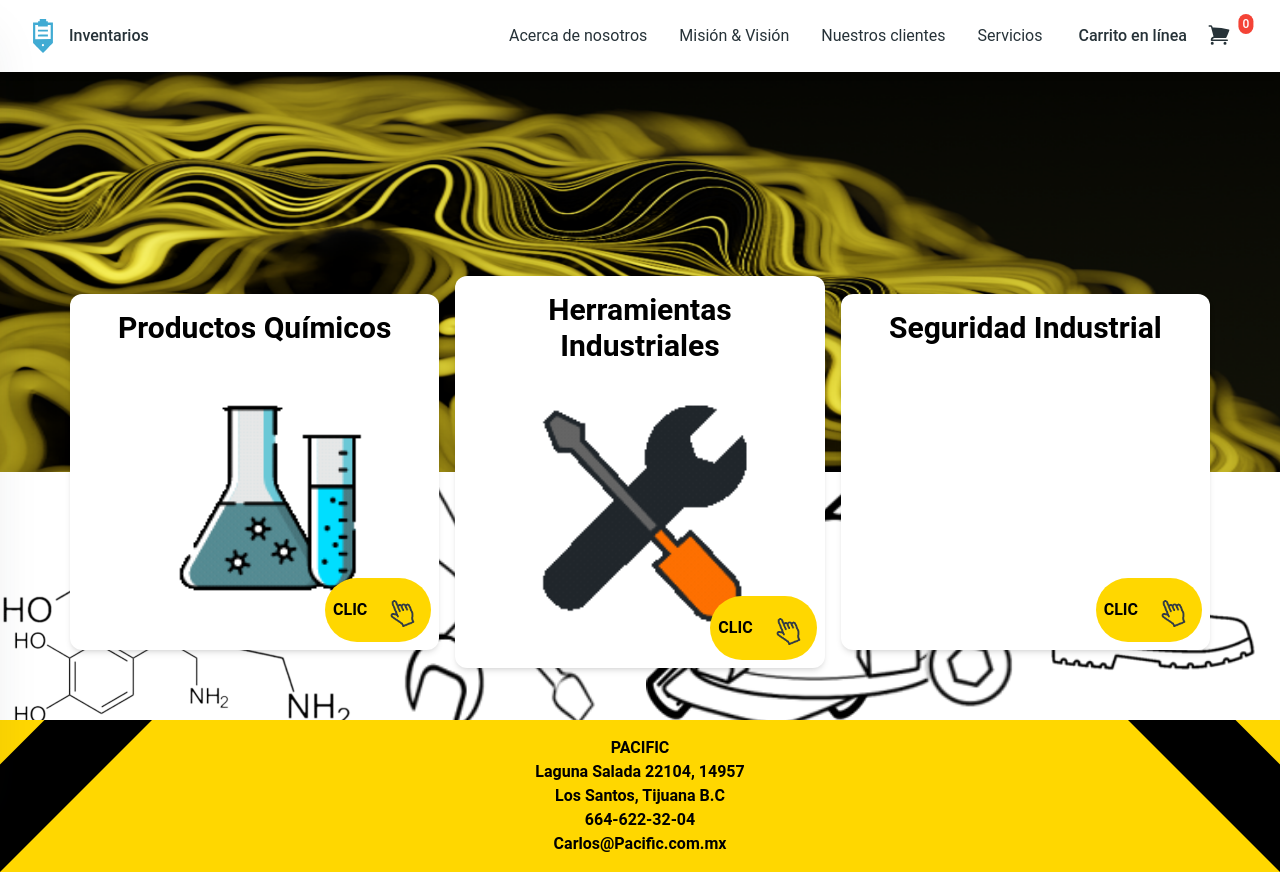
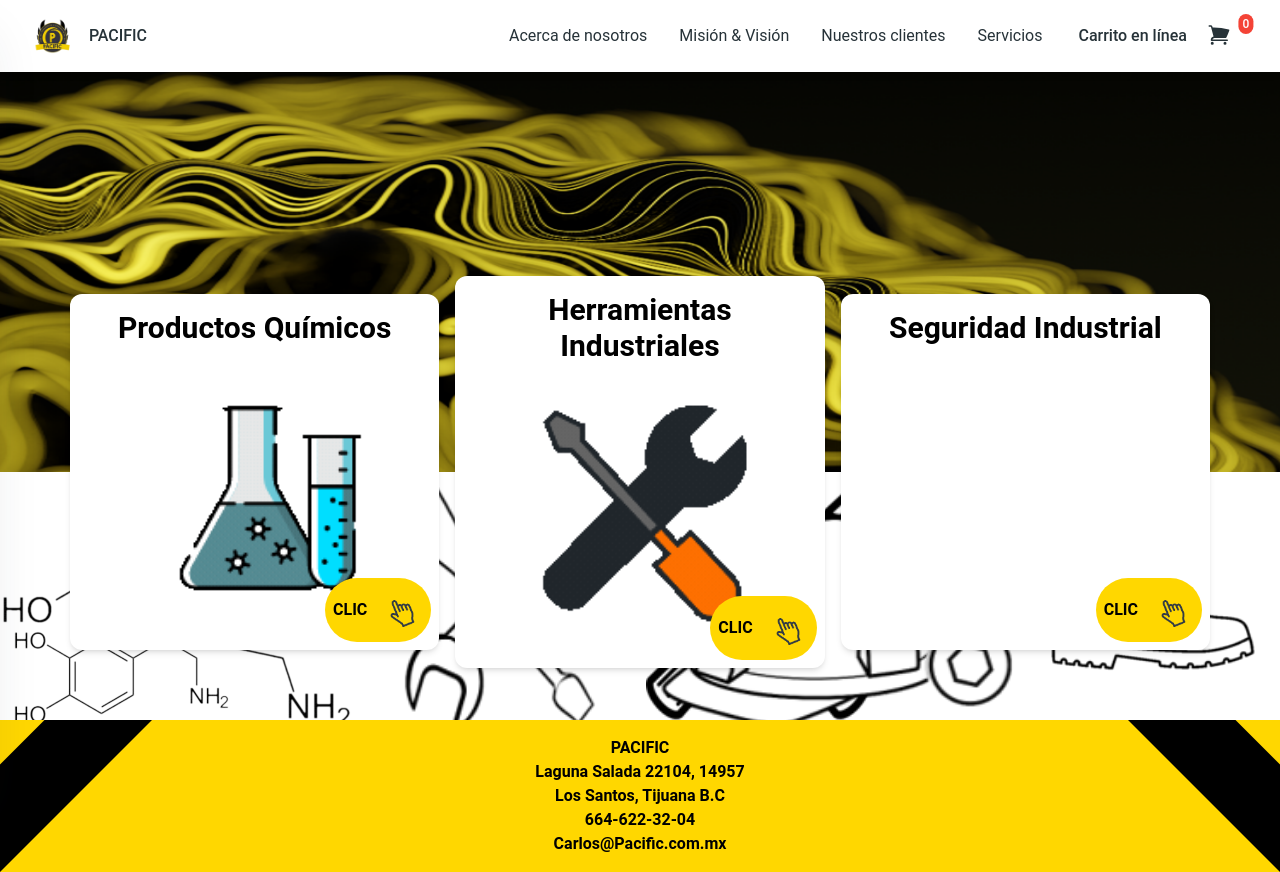
Before and after one commit to Alecfut07/pacific-frontend, a React (Vite) app: page / in a window 1280 px wide. Built offline with nearby package versions, Linux system fonts and the light colour scheme.

Commit message:
bugfix/Modificar logo en el CustomNavbar y tab de la pagina, y tambien colocar el nombre de la empresa en el CustomNavbar

```diff
--- a/index.html
+++ b/index.html
@@ -2,7 +2,7 @@
 <html lang="en">
   <head>
     <meta charset="UTF-8" />
-    <link rel="icon" type="image/svg+xml" href="/src/assets/inventories.svg" />
+    <link rel="icon" type="image/svg+xml" href="/src/assets/CompanyLogo.svg" />
     <meta name="viewport" content="width=device-width, initial-scale=1.0" />
     <title>Inventarios</title>
   </head>
--- a/src/components/CustomNavbar/CustomNavbar.jsx
+++ b/src/components/CustomNavbar/CustomNavbar.jsx
@@ -15,7 +15,7 @@
   Typography,
 } from "@material-tailwind/react";
 import { ShoppingCartIcon, UserIcon } from "@heroicons/react/24/solid";
-import InventoriesLogo from "../../assets/inventories.svg";
+import CompanyLogo from "../../images/Quote/WithoutBackground/EmpresaLogo.png";
 
 function CustomNavbar({ openDrawerTop, totalQuantitySum }) {
   // const token = localStorage.getItem("accessToken");
@@ -111,9 +111,9 @@
       <div className="flex items-center justify-between text-blue-gray-900">
         <div className="flex items-center gap-x-4">
           <img
-            src={InventoriesLogo}
-            width="20px"
-            height="20px"
+            src={CompanyLogo}
+            width="40px"
+            height="40px"
             onClick={navigateToHome}
             className="cursor-pointer"
           />
@@ -121,7 +121,7 @@
             className="mr-4 cursor-pointer py-1.5 font-medium"
             onClick={navigateToHome}
           >
-            Inventarios
+            PACIFIC
           </Typography>
         </div>
         <div className="flex items-center gap-4">
```
Also changed, not shown: src/assets/CompanyLogo.svg (added).
